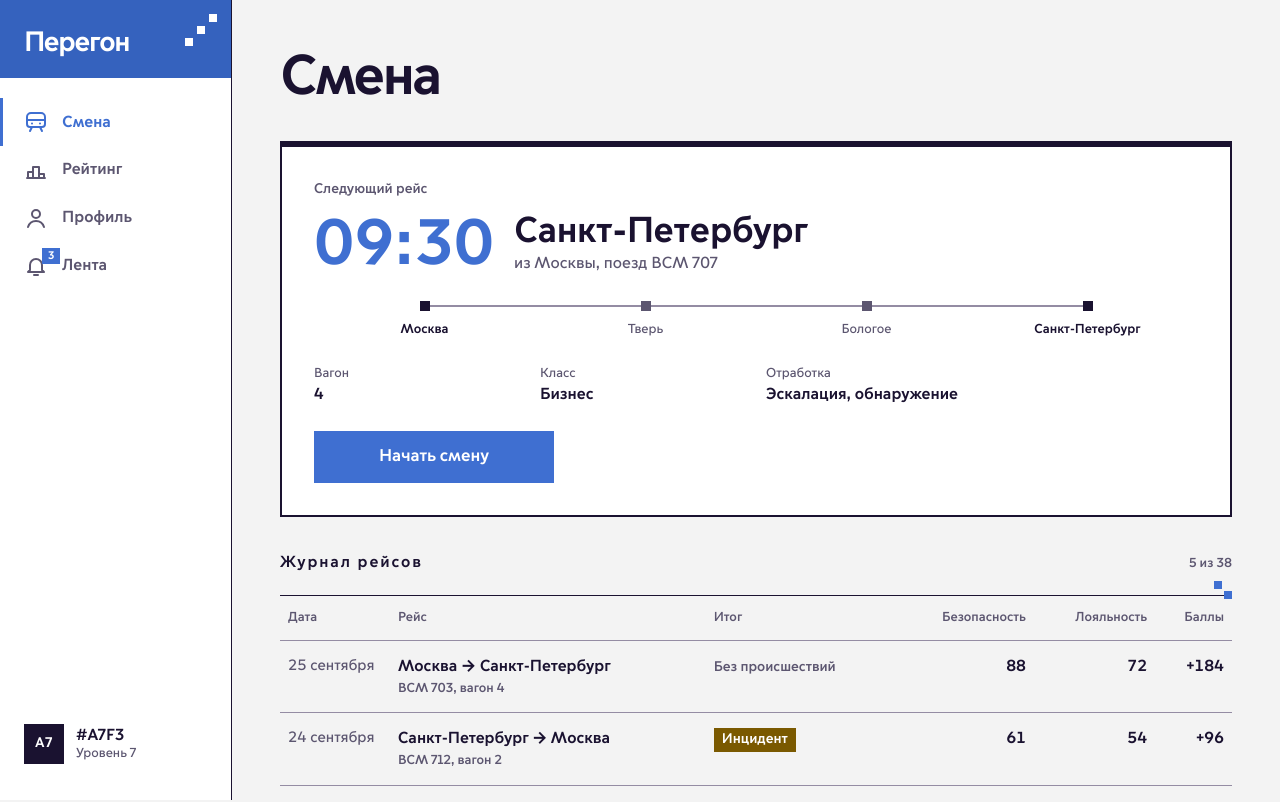
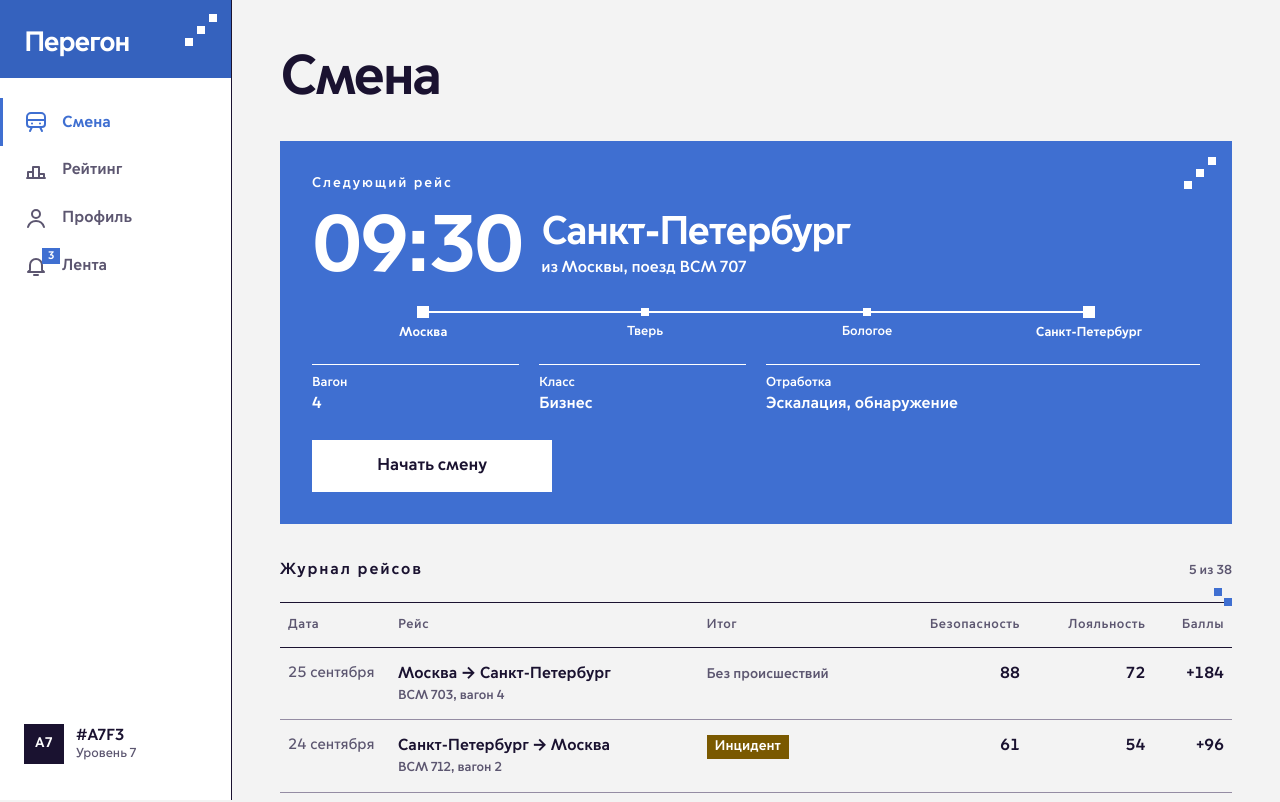
Before and after one commit to GachiL0Rd/vsm-400, a React (Vite) app in the folder Frontend/: page / in a window 1280 px wide. Shown: the top 802 px of the page. Built offline with nearby package versions, Linux system fonts and the light colour scheme; no server answers.

Commit message:
style(frontend): restyle cabinet screens with pixel stairs

```diff
--- a/Frontend/src/components/Radar/Radar.tsx
+++ b/Frontend/src/components/Radar/Radar.tsx
@@ -31,13 +31,13 @@ export function Radar({ values }: { values: Competencies }) {
           key={k}
           points={polygon(scores.map(() => R * k))}
           fill="none"
-          stroke="var(--cloud)"
+          stroke="var(--line)"
           strokeWidth="1.5"
         />
       ))}
       <polygon
         points={polygon(scores.map((v) => (R * v) / 100))}
-        fill="var(--ink-08)"
+        fill="var(--signal-fill)"
         stroke="var(--ink)"
         strokeWidth="2.5"
         strokeLinejoin="round"
@@ -54,8 +54,8 @@ export function Radar({ values }: { values: Competencies }) {
               cx={x}
               cy={y}
               r="4.5"
-              fill={weak ? 'var(--stop)' : 'var(--ink)'}
-              stroke="var(--white)"
+              fill={weak ? 'var(--stop)' : 'var(--signal)'}
+              stroke="var(--canvas)"
               strokeWidth="2"
             />
             <text
--- a/Frontend/src/screens/FeedScreen/FeedScreen.css
+++ b/Frontend/src/screens/FeedScreen/FeedScreen.css
@@ -1,9 +1,22 @@
 .feed {
+  position: relative;
   max-width: var(--measure);
   margin: 0;
   padding: 0;
-  border-top: 2px solid var(--ink);
+  border-top: 1px solid var(--ink);
   list-style: none;
+}
+
+.feed::before {
+  content: "";
+  position: absolute;
+  top: -8px;
+  right: 0;
+  width: var(--stair);
+  height: var(--stair);
+  background: var(--signal);
+  box-shadow: -10px -10px 0 var(--signal);
+  pointer-events: none;
 }
 
 .notice {
--- a/Frontend/src/screens/ProfileScreen/ProfileScreen.css
+++ b/Frontend/src/screens/ProfileScreen/ProfileScreen.css
@@ -6,7 +6,7 @@
 
 .progress {
   display: grid;
-  gap: 32px;
+  gap: 36px;
 }
 
 .streak {
@@ -20,15 +20,17 @@
 
 .streak__day {
   height: 28px;
-  background: var(--cloud);
+  background: var(--white);
+  border: 1px solid var(--line);
 }
 
 .streak__day--done {
   background: var(--ink);
+  border-color: var(--ink);
 }
 
 .streak__day--today {
-  border: 2px dashed var(--smoke);
+  border: 1px dashed var(--ink);
   background: var(--white);
 }
 
@@ -143,7 +145,7 @@
 @media (min-width: 760px) {
   .progress {
     grid-template-columns: 1fr 1fr;
-    gap: 40px;
+    gap: 48px;
   }
 
   .stats {
--- a/Frontend/src/screens/RatingScreen/RatingScreen.css
+++ b/Frontend/src/screens/RatingScreen/RatingScreen.css
@@ -5,10 +5,11 @@
   margin: 0;
   padding: 0;
   border: 2px solid var(--ink);
+  background: var(--white);
 }
 
 .segmented__item {
-  padding: 10px 0;
+  padding: 10px 4px;
   border: 0;
   background: var(--white);
   color: var(--ink);
@@ -27,8 +28,14 @@
 
 .segmented__item--on,
 .segmented__item--on:hover {
-  background: var(--ink);
-  color: var(--white);
+  background: var(--signal);
+  color: var(--on-signal);
+  text-decoration: none;
+}
+
+.segmented__item--on:focus-visible {
+  outline-color: var(--on-signal);
+  outline-offset: -4px;
 }
 
 .rating__me {
@@ -41,29 +48,42 @@
 }
 
 .board {
+  position: relative;
   display: flex;
   flex-direction: column;
   max-width: var(--measure);
   margin: 0;
   padding: 0;
-  border-top: 2px solid var(--ink);
+  border-top: 1px solid var(--ink);
   list-style: none;
+}
+
+.board::before {
+  content: "";
+  position: absolute;
+  top: -8px;
+  right: 0;
+  width: var(--stair);
+  height: var(--stair);
+  background: var(--signal);
+  box-shadow: -10px -10px 0 var(--signal);
+  pointer-events: none;
 }
 
 .board__row {
   position: relative;
   display: grid;
-  grid-template-columns: 36px 36px 1fr auto;
+  grid-template-columns: 40px 36px 1fr auto;
   gap: 12px;
   align-items: center;
-  padding: 10px 12px 10px 8px;
+  padding: 10px 0;
   border-bottom: 1px solid var(--line);
 }
 
 /* Разрыв между топом и своей позицией */
 .board__row--gap {
   margin-top: 12px;
-  border-top: 1px dashed var(--smoke);
+  border-top: 1px dashed var(--line);
 }
 
 .board__rank {
@@ -87,17 +107,19 @@
   font-weight: 700;
 }
 
-/* «Вы здесь» — тот же оранжевый маркер, что в навигации */
+/* «Вы здесь» — синий квадрат с номером, тот же акцент, что у плашки отправления. */
 .board__row--me {
   font-weight: 800;
 }
 
-.board__row--me::before {
-  content: "";
-  position: absolute;
-  inset: 0 auto 0 0;
-  width: 4px;
+.board__row--me .board__rank {
+  display: grid;
+  place-items: center;
+  justify-self: stretch;
+  height: 32px;
   background: var(--signal);
+  color: var(--on-signal);
+  font-size: 14px;
 }
 
 .rating__brigade {
--- a/Frontend/src/screens/RunScreen/RunScreen.css
+++ b/Frontend/src/screens/RunScreen/RunScreen.css
@@ -16,11 +16,24 @@
 /* ---------- Шкалы ---------- */
 
 .scores {
+  position: relative;
   display: grid;
   gap: 20px;
-  padding: 20px 0;
-  border-top: 2px solid var(--ink);
+  padding: 22px 0;
+  border-top: 1px solid var(--ink);
   border-bottom: 1px solid var(--line);
+}
+
+.scores::before {
+  content: "";
+  position: absolute;
+  top: -8px;
+  right: 0;
+  width: var(--stair);
+  height: var(--stair);
+  background: var(--signal);
+  box-shadow: -10px -10px 0 var(--signal);
+  pointer-events: none;
 }
 
 .scale {
@@ -30,9 +43,10 @@
 }
 
 .scale__value {
-  font-size: 32px;
+  font-size: 40px;
   font-weight: 800;
   line-height: 1;
+  letter-spacing: -0.03em;
 }
 
 .scores__points {
@@ -42,23 +56,25 @@
 }
 
 .scores__points b {
-  font-size: 20px;
+  font-size: 28px;
+  font-weight: 800;
+  letter-spacing: -0.03em;
 }
 
 .report {
   display: grid;
-  gap: 32px;
+  gap: 36px;
 }
 
 @media (min-width: 700px) {
   .scores {
-    grid-template-columns: 1fr 1fr 160px;
+    grid-template-columns: 1fr 1fr 180px;
     gap: 40px;
   }
 
   .report {
     grid-template-columns: 1fr 1fr;
-    gap: 40px;
+    gap: 48px;
   }
 }
 
@@ -133,6 +149,6 @@
 .log__action {
   margin-top: -6px;
   font-size: 18px;
-  font-weight: 700;
+  font-weight: 800;
   line-height: 1.3;
 }
--- a/Frontend/src/screens/ShiftScreen/ShiftScreen.css
+++ b/Frontend/src/screens/ShiftScreen/ShiftScreen.css
@@ -1,52 +1,103 @@
-/* ---------- Следующий рейс: строка вокзального табло ---------- */
+/* ---------- Следующий рейс: синяя плашка табло ---------- */
 
 .departure {
+  position: relative;
   display: flex;
   flex-direction: column;
   gap: 24px;
-  padding: 24px 20px;
-  border: 2px solid var(--ink);
-  border-top-width: 6px;
-  background: var(--white);
+  padding: 24px 20px 28px;
+  background: var(--signal);
+  color: var(--on-signal);
+}
+
+.departure::after {
+  content: "";
+  position: absolute;
+  top: 16px;
+  right: 16px;
+  width: var(--stair);
+  height: var(--stair);
+  background: var(--on-signal);
+  box-shadow:
+    -12px 12px 0 var(--on-signal),
+    -24px 24px 0 var(--on-signal);
+  pointer-events: none;
 }
 
 .departure__label {
-  color: var(--iron);
+  padding-right: 48px;
+  color: var(--on-signal);
   font-size: 14px;
   font-weight: 500;
+  letter-spacing: 0.14em;
+  margin-right: -0.14em;
 }
 
 .departure__main {
   display: flex;
+  flex-direction: column;
   align-items: flex-start;
-  gap: 20px;
-  margin-top: -12px;
+  gap: 2px;
+  margin-top: -8px;
+}
+
+.departure__main > div {
+  min-width: 0;
 }
 
 .departure__time {
-  color: var(--signal);
-  font-size: 44px;
+  color: var(--on-signal);
+  font-size: 56px;
   font-weight: 800;
-  line-height: 1;
+  line-height: 0.9;
+  letter-spacing: -0.04em;
 }
 
 .departure__to {
-  font-size: 26px;
+  font-size: 28px;
   font-weight: 800;
-  line-height: 1.1;
+  line-height: 1.05;
+  letter-spacing: -0.03em;
 }
 
 .departure__from {
-  color: var(--iron);
+  margin-top: 4px;
+  color: var(--on-signal);
+  font-weight: 500;
+}
+
+.departure__facts > div {
+  padding-top: 8px;
+  border-top: 1px solid var(--on-signal);
 }
 
 .departure__facts dt {
-  color: var(--iron);
+  color: var(--on-signal);
   font-size: 13px;
+  font-weight: 500;
 }
 
 .departure__focus {
   grid-column: span 2;
+}
+
+.departure .btn {
+  background: var(--white);
+  color: var(--ink);
+}
+
+.departure .btn:hover,
+.departure .btn:active {
+  background: var(--ink);
+  color: var(--white);
+}
+
+.departure .btn[aria-disabled="true"],
+.departure .btn[aria-disabled="true"]:hover,
+.departure .btn[aria-disabled="true"]:active {
+  border: 2px solid var(--on-signal);
+  background: transparent;
+  color: var(--on-signal);
 }
 
 .departure__start {
@@ -59,16 +110,23 @@
   }
 
   .departure__time {
-    font-size: 64px;
+    font-size: 80px;
   }
 
   .departure__to {
-    font-size: 36px;
+    font-size: 40px;
   }
 
   .departure__start {
     align-self: flex-start;
     min-width: 240px;
+  }
+}
+
+@media (min-width: 720px) {
+  .departure__main {
+    flex-direction: row;
+    gap: 20px;
   }
 }
 
@@ -83,10 +141,14 @@
 .line__stop {
   position: relative;
   flex: 1;
-  padding-top: 20px;
-  color: var(--iron);
-  font-size: 13px;
+  min-width: 0;
+  padding: 18px 2px 0;
+  color: var(--on-signal);
+  font-size: 12px;
+  font-weight: 500;
+  line-height: 1.2;
   text-align: center;
+  overflow-wrap: break-word;
 }
 
 .line__stop::before {
@@ -96,7 +158,7 @@
   left: 0;
   right: 0;
   height: 2px;
-  background: var(--line);
+  background: var(--on-signal);
 }
 
 .line__stop:first-child::before {
@@ -110,22 +172,30 @@
 .line__stop::after {
   content: "";
   position: absolute;
-  top: 1px;
-  left: calc(50% - 5px);
-  width: 10px;
-  height: 10px;
-  background: var(--iron);
+  top: 2px;
+  left: calc(50% - 4px);
+  width: 8px;
+  height: 8px;
+  background: var(--on-signal);
 }
 
 .line__stop:first-child,
 .line__stop:last-child {
-  color: var(--ink);
-  font-weight: 700;
+  font-weight: 800;
 }
 
 .line__stop:first-child::after,
 .line__stop:last-child::after {
-  background: var(--ink);
+  top: 0;
+  left: calc(50% - 6px);
+  width: 12px;
+  height: 12px;
+}
+
+@media (min-width: 760px) {
+  .line__stop {
+    font-size: 13px;
+  }
 }
 
 /* ---------- Журнал рейсов ---------- */
@@ -225,10 +295,11 @@
 
   .journal th {
     padding: 12px 8px;
-    border-bottom: 1px solid var(--line);
+    border-bottom: 1px solid var(--ink);
     color: var(--iron);
     font-size: 13px;
     font-weight: 500;
+    letter-spacing: 0.04em;
     text-align: left;
   }
 
```
